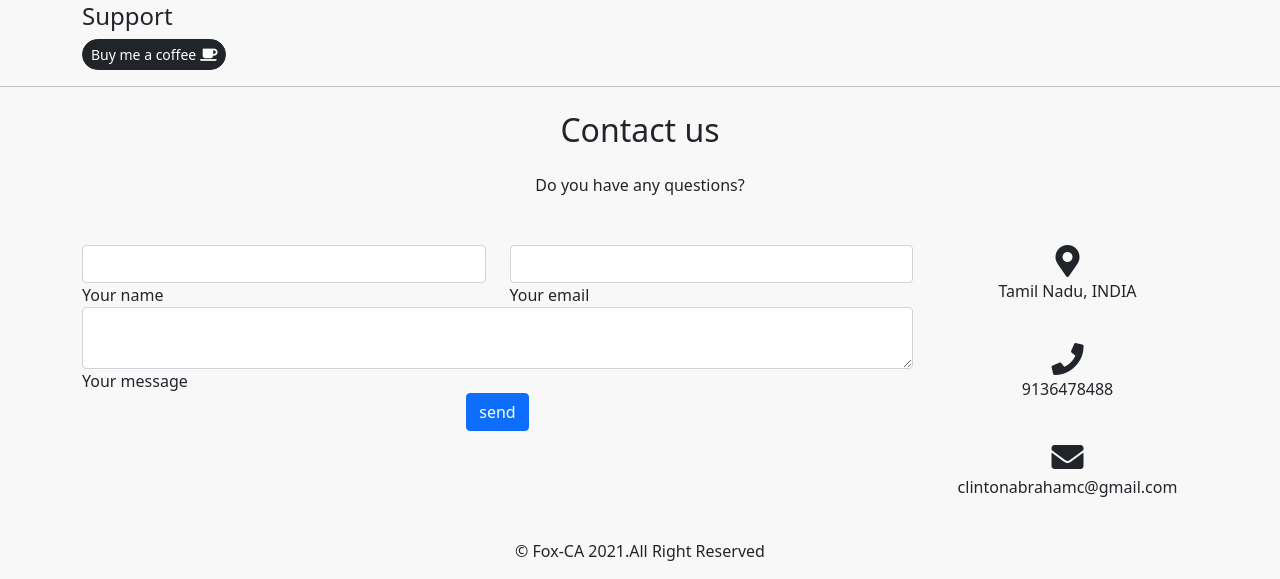
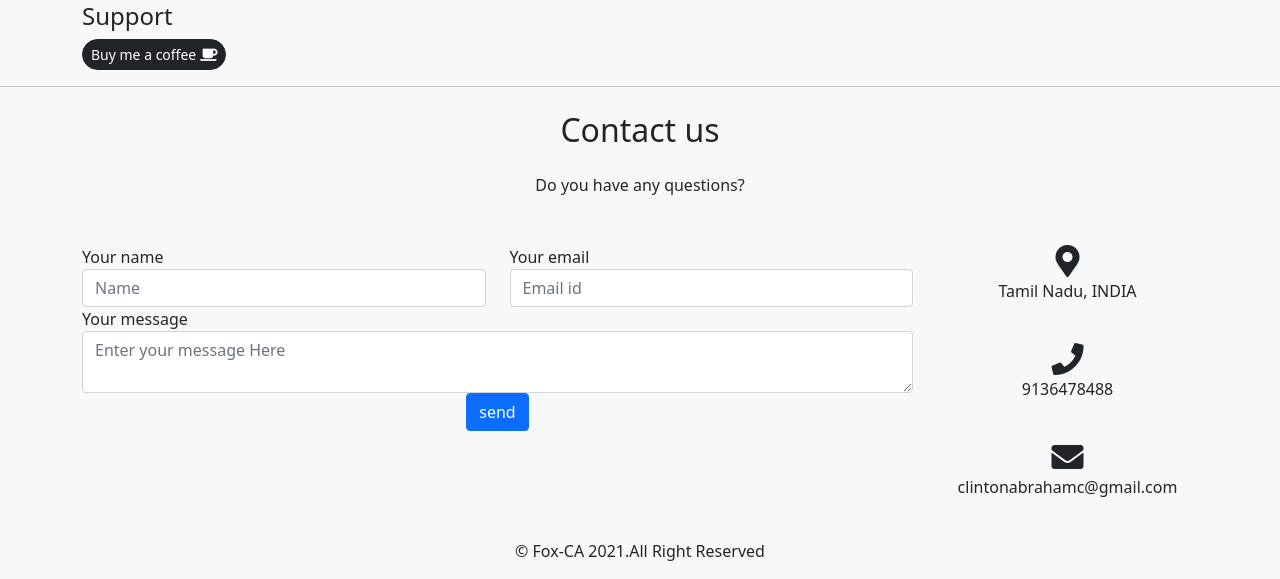
Before and after one commit to Franklin-Graham/Blog-CLINTON, a Django app: page / in a window 1280 px wide. Shown: the part 2089-2668 px from the top of the page. Run offline with Django 3.2, Linux system fonts and the light colour scheme; data comes from the database, SQL or seed files in the repository; some libraries are stand-ins or nearby versions.

Commit message:
second commit

```diff
--- a/templates/about.html
+++ b/templates/about.html
@@ -131,8 +131,8 @@ Download my CV(resume) here <a style="text-decoration:none;" href ="{{i.resume.u
                     <!--Grid column-->
                     <div class="col-md-6">
                         <div class="md-form mb-0">
-                            <input style="color:black;" type="text" id="name" name="name" class="form-control" required>
                             <label for="name" class="">Your name</label>
+                            <input style="color:black;" type="text" id="name" placeholder="Name" name="name" class="form-control" required>
                         </div>
                     </div>
                     <!--Grid column-->
@@ -140,8 +140,8 @@ Download my CV(resume) here <a style="text-decoration:none;" href ="{{i.resume.u
                     <!--Grid column-->
                     <div class="col-md-6">
                         <div class="md-form mb-0">
-                            <input type="text" id="email" name="email" class="form-control" required>
                             <label for="email" class="">Your email</label>
+                            <input type="text" id="email" name="email" placeholder="Email id" class="form-control" required>
                         </div>
                     </div>
                     <!--Grid column-->
@@ -156,8 +156,8 @@ Download my CV(resume) here <a style="text-decoration:none;" href ="{{i.resume.u
                     <div class="col-md-12">
 
                         <div class="md-form">
-                            <textarea type="text"  name="message" rows="2" class="form-control md-textarea" required></textarea>
                             <label for="message">Your message</label>
+                            <textarea type="text"  name="message" placeholder="Enter your message Here" rows="2" class="form-control md-textarea" required></textarea>
                         </div>
 
                     </div>
@@ -172,13 +172,11 @@ Download my CV(resume) here <a style="text-decoration:none;" href ="{{i.resume.u
 <!--                <button class="btn btn-primary" type="submit">send</button>-->
 <!--                <a class="btn btn-primary" onclick="document.getElementById('contact-form').submit();">Send</a>-->
 <!--            </div>-->
- {% if messages %}
  <script>
      function func() {
      alert("message send successfully..");
      }
  </script>
- {% endif %}
             <div class="status"></div>
         </div>
         <!--Grid column-->
--- a/webapp/views.py
+++ b/webapp/views.py
@@ -20,6 +20,5 @@ def message(request):
         message = request.POST['message']
         msg = Message(username=username,user_mail=userEmail,message=message)
         msg.save()
-        messages.info(request, "test")
         return redirect('/')
     return render(request,'index.html')
```
